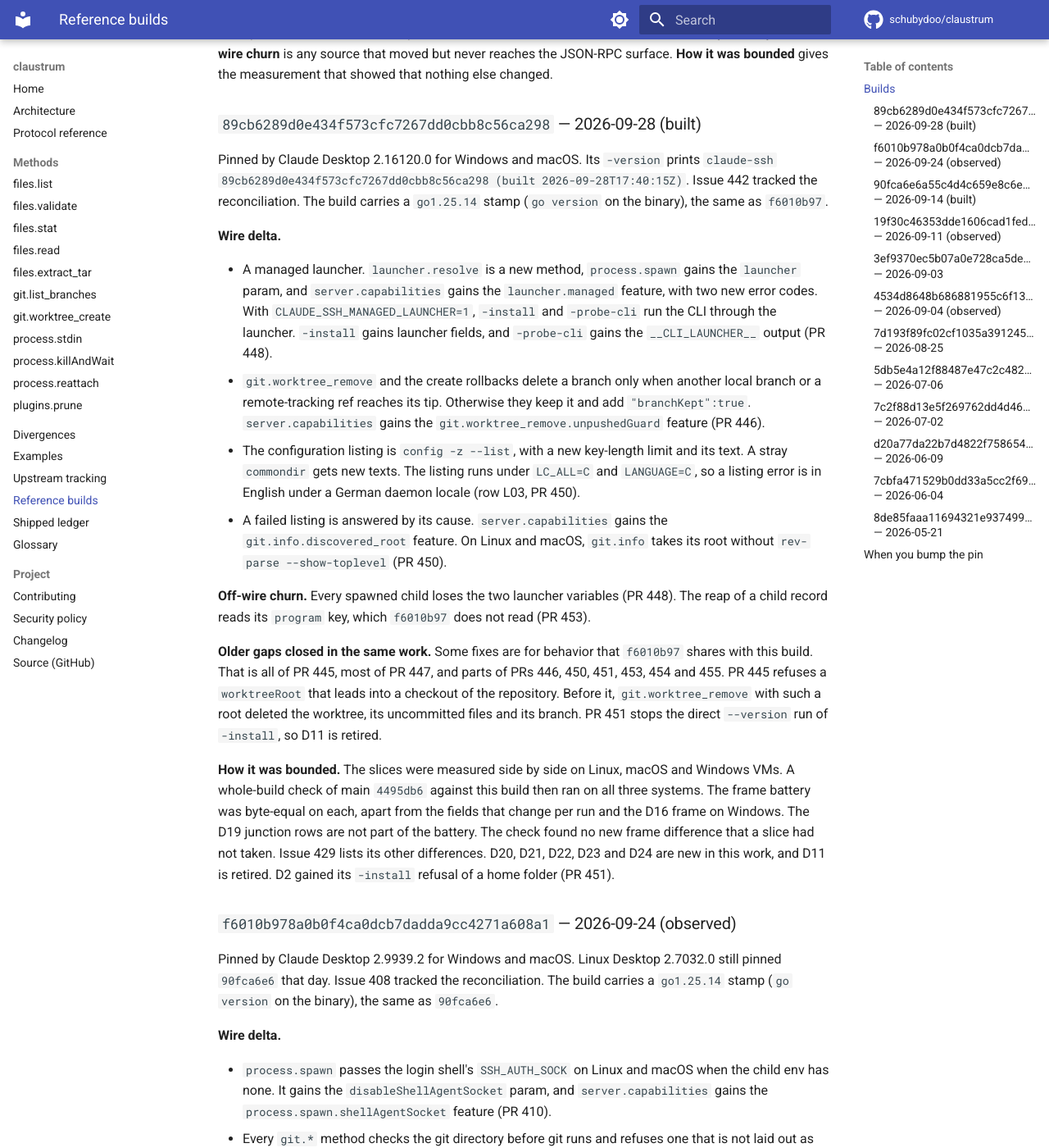
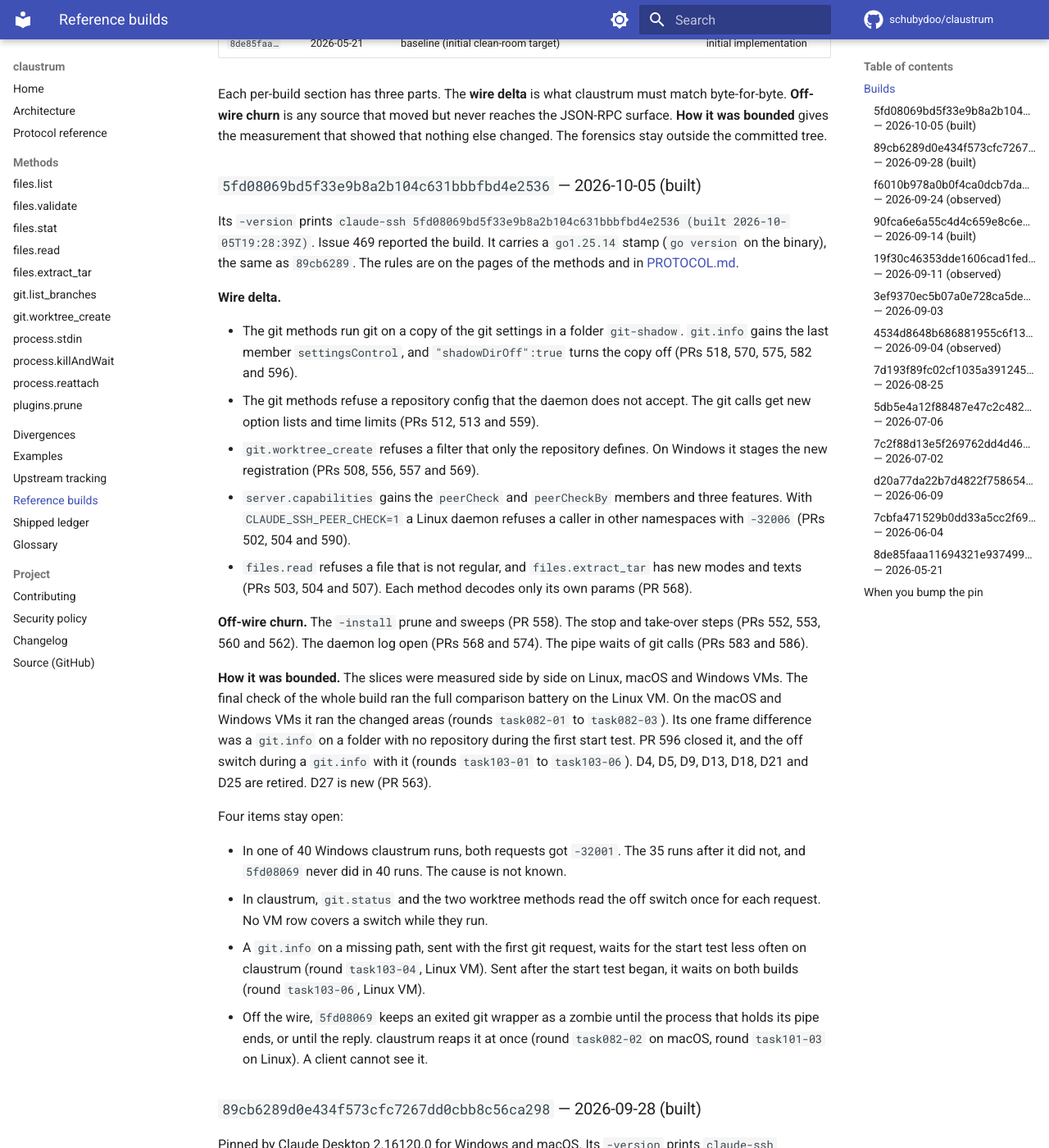
Before and after one commit to schubydoo/claustrum, an MkDocs documentation site: the page built from docs/REFERENCE-BUILDS.md, in a window 1280 px wide and 1400 px high, scrolled down 1296 px. Shown: the whole window at 82% size. Built offline with MkDocs 1.6.1 and Material for MkDocs 9.7.7, drawn with Linux system fonts in a browser that asks for light colours; comment, search, counter and statistics services are not loaded; some of the changed text lies outside the part shown.

Commit message:
chore: pin reference build 5fd08069 (#597)
scripts/UPSTREAM_SHA now names 5fd08069, the build of issue 469.
docs/REFERENCE-BUILDS.md gains its row and section: the wire delta, the
off-wire churn, the PRs 502 to 596 that reconciled it, how the final
check was bounded (rounds task082-01 to -03 and task103-01 to -06), and
four open items. To stay at the word limit of that page, older sections
lose history of older builds. The pin lines of UPSTREAM-TRACKING.md and
two method pages name the new pin, and the rows that only 89cb6289
measured say that 5fd08069 is not measured there.

Co-Authored-By: Claude Opus 5.5 <noreply@anthropic.com>

```diff
--- a/docs/REFERENCE-BUILDS.md
+++ b/docs/REFERENCE-BUILDS.md
@@ -21,6 +21,7 @@ release.
 
 | Reference SHA | Built (UTC) | Wire changes | Reconciled in |
 |---|---|---|---|
+| `5fd08069…` | 2026-10-05 (built) | the `settingsControl` member, new `server.capabilities` members and features, the `-32006` refusal, and new `git.*` and `files.*` texts. See below | [PRs 502–596](https://github.com/schubydoo/claustrum/pull/596) |
 | `89cb6289…` | 2026-09-28 (built) | one new method, one new `process.spawn` param, two new error codes, new `-install` and `-probe-cli` output, three new `server.capabilities` features, the `branchKept` member and new `git.*` texts. See below | [PRs 445–455](https://github.com/schubydoo/claustrum/pull/455) |
 | `f6010b97…` | 2026-09-24 (observed) | several frame changes in `git.*`, one new `process.spawn` param and one new `server.capabilities` feature. See below | [PRs 410–427](https://github.com/schubydoo/claustrum/pull/427) |
 | `90fca6e6…` | 2026-09-14 (built) | no surface change. claustrum made 7 changes, 3 of them client-visible and 1 of those on a frame. See below | [PRs 387–392](https://github.com/schubydoo/claustrum/pull/392) |
@@ -37,7 +38,59 @@ release.
 Each per-build section has three parts. The **wire delta** is what claustrum
 must match byte-for-byte. **Off-wire churn** is any source that moved but never
 reaches the JSON-RPC surface. **How it was bounded** gives the measurement that
-showed that nothing else changed.
+showed that nothing else changed. The forensics stay outside the committed tree.
+
+### `5fd08069bd5f33e9b8a2b104c631bbbfbd4e2536` — 2026-10-05 (built)
+
+Its `-version` prints
+`claude-ssh 5fd08069bd5f33e9b8a2b104c631bbbfbd4e2536 (built 2026-10-05T19:28:39Z)`.
+Issue 469 reported the build. It carries a `go1.25.14` stamp (`go version` on
+the binary), the same as `89cb6289`. The rules are on the pages of the methods
+and in [PROTOCOL.md](PROTOCOL.md).
+
+**Wire delta.**
+
+- The git methods run git on a copy of the git settings in a folder
+  `git-shadow`. `git.info` gains the last member `settingsControl`, and
+  `"shadowDirOff":true` turns the copy off (PRs 518, 570, 575, 582 and 596).
+- The git methods refuse a repository config that the daemon does not accept.
+  The git calls get new option lists and time limits (PRs 512, 513 and 559).
+- `git.worktree_create` refuses a filter that only the repository defines. On
+  Windows it stages the new registration (PRs 508, 556, 557 and 569).
+- `server.capabilities` gains the `peerCheck` and `peerCheckBy` members and three
+  features. With
+  `CLAUDE_SSH_PEER_CHECK=1` a Linux daemon refuses a caller in other namespaces
+  with `-32006` (PRs 502, 504 and 590).
+- `files.read` refuses a file that is not regular, and `files.extract_tar` has
+  new modes and texts (PRs 503, 504 and 507). Each method decodes only its own
+  params (PR 568).
+
+**Off-wire churn.** The `-install` prune and sweeps (PR 558). The stop and
+take-over steps (PRs 552, 553, 560 and 562). The daemon log open (PRs 568 and
+574). The pipe waits of git calls (PRs 583 and 586).
+
+**How it was bounded.** The slices were measured side by side on Linux, macOS
+and Windows VMs. The final check of the whole build ran the full comparison
+battery on the Linux VM. On the macOS and Windows VMs it ran the changed areas
+(rounds `task082-01` to `task082-03`). Its one frame difference was a
+`git.info` on a folder with no repository during the first start test. PR 596
+closed it, and the off switch during a `git.info` with it (rounds `task103-01`
+to `task103-06`). D4, D5, D9, D13, D18, D21 and D25 are retired. D27 is new
+(PR 563).
+
+Four items stay open:
+
+- In one of 40 Windows claustrum runs, both requests got `-32001`. The 35 runs
+  after it did not, and `5fd08069` never did in 40 runs. The cause is not known.
+- In claustrum, `git.status` and the two worktree methods read the off switch
+  once for each request. No VM row covers a switch while they run.
+- A `git.info` on a missing path, sent with the first git request, waits for
+  the start test less often on claustrum (round `task103-04`, Linux VM). Sent after the start test began, it
+  waits on both builds (round `task103-06`, Linux VM).
+- Off the wire, `5fd08069` keeps an exited git wrapper as a zombie until the
+  process that holds its pipe ends, or until the reply. claustrum reaps it at
+  once (round `task082-02` on macOS, round `task101-03` on Linux). A client
+  cannot see it.
 
 ### `89cb6289d0e434f573cfc7267dd0cbb8c56ca298` — 2026-09-28 (built)
 
@@ -332,15 +369,11 @@ byte-identical between claustrum and the reference. Windows is byte-identical ap
 the documented D16 divergence (git.status of a linked worktree). The other is the
 shared Windows worktree-timeout timing race, which the reference exhibits too.
 
-**Reconciled in.** PRs 314–333.
-
 ### `7d193f89fc02cf1035a391245312e34ad419f63e` — 2026-08-25
 
 Pinned by Claude Desktop for Linux `1.37937.1`. A large build that rebuilt the
 session-worktree surface. Seven wire changes, all matched byte-for-byte. Four are
-listed below. The other three are the `git.status` untracked handling, the
-`worktree_remove` registration prune, and the `worktree_remove` locked-worktree
-refusal. The off-wire git rewrite and VM probes surfaced those three.
+listed first, and three more after them.
 
 **Missed at first.** This build also checks a supplied `-cli-checksum` against
 the `-cli-zst` blob. That change was reconciled later, under issue 408.
@@ -387,11 +420,7 @@ The empty `worktreePath` messages ("failed to create parent directory: \"\" does
 name a directory" on create, "failed to remove worktree: \"\" does not name a directory"
 on remove) are matched too.
 
-Three of these were found by matching the OFF-wire git-invocation rewrite (below)
-and by VM probes, rather than by the frame battery. Those three are the `git.status`
-untracked handling, the `worktree_remove` registration prune, and the
-`worktree_remove` locked-worktree refusal. The frame battery's top-level-untracked
-and non-locked-worktree fixtures did not exercise them.
+The frame battery did not reach the other three:
 
 - `git.status` untracked files. `--untracked-files=all` lists an untracked file
   inside an untracked directory individually (`?? sub/u.txt`) rather than as the
@@ -423,21 +452,14 @@ the read-tree worktree checkout are process-shape that produces identical output
 are matched for the observable and security behavior, but not reproduced
 command-for-command.
 
-`git.worktree_remove` is an off-wire exception. The reference implements it as a
-hardened `rev-parse --absolute-git-dir`. It also deletes the worktree and its
-`$GIT_DIR/worktrees/<name>` registration directly from the filesystem. It also deletes
-the branch with a hardened `update-ref`. It runs no `git worktree remove` at all. Claustrum then ran an unhardened
-`git worktree remove --force` with an `os.RemoveAll` fallback for the worktree itself.
-Since the `f6010b97` reconciliation, claustrum deletes the tree and the entry itself, as
-the reference does. See [PROTOCOL.md](PROTOCOL.md) → `git.worktree_remove`.
-Its branch delete now matches the reference: a raw `update-ref --no-deref -d`. It was
-`git branch -D`, which also dropped the branch's `[branch "<name>"]` config section, where
-the reference leaves it. Both now spare it, measured against 4534d86. Both yield
-byte-identical frames on every probed case (locked refusal, non-worktree delete, stale
-re-create, normal removal). The residual difference was the worktree-removal
-mechanism, and that difference was off-wire on those cases. On other rows the old
-mechanism was wire-visible, for example a partial delete failure and a symbolic-link
-leaf. See [PROTOCOL.md](PROTOCOL.md) → `git.worktree_remove`.
+`git.worktree_remove` is an off-wire exception. The reference runs a hardened
+`rev-parse --absolute-git-dir`. It deletes the worktree and its
+`$GIT_DIR/worktrees/<name>` registration from the filesystem, and the branch with a
+hardened `update-ref`. It runs no `git worktree remove` at all. Since PR 331
+claustrum deletes the branch with `update-ref --no-deref -d`, and both keep the
+`[branch "<name>"]` config section (measured against 4534d86). Since the
+`f6010b97` reconciliation claustrum deletes the tree and the entry itself. See
+[PROTOCOL.md](PROTOCOL.md) → `git.worktree_remove`.
 
 Beyond git, the build adds a daemon-to-daemon reconnect handoff
 and idle-connection management (the SSH-reliability items in the Desktop changelog).
@@ -451,9 +473,8 @@ exactly two levels under the root. An ownership and writability check runs on th
 root. The `<directory>` level must start out empty. A 285-byte
 `.claude-managed-worktrees` marker is written at that `<directory>` level. A separate
 check refuses a `baseRepo` that itself sits under a managed-worktrees marker
-(`errorCode:"nested_base_repo"`). Both are reproduced and measured byte-for-byte
-against `7d193f89` on an ephemeral VM. That VM covered the external-worktree refusals,
-the marker body, and the nested-base-repo refusal through a planted marker.
+(`errorCode:"nested_base_repo"`). Both, with their refusals, are reproduced and measured byte-for-byte
+against `7d193f89` on an ephemeral VM.
 
 **How it was bounded.** The cross-binary frame battery reports claustrum ≡
 `7d193f89` byte-identical across the method suite. Every worktree, status and list edge
--- a/docs/UPSTREAM-TRACKING.md
+++ b/docs/UPSTREAM-TRACKING.md
@@ -144,7 +144,7 @@ the traffic of the real desktop client. This is the method:
   commit them.
 
 We last ran this capture against a then-pinned reference, `8de85faa`. That build is
-now well behind the current baseline, `89cb6289`. It used a real Desktop session and
+now well behind the current baseline, `5fd08069`. It used a real Desktop session and
 covered the full `process.*` lifecycle. That lifecycle included a >32 KiB output
 stream and a mid-stream disconnect and reconnect that drove `process.reattach`. The
 result was byte-identical for the methods that build exposed. The `server.capabilities`
@@ -312,8 +312,8 @@ traps that matter for telling drift from expected:
   equal. A kept
   folder there is D24, not drift.
 - The branch step of `git.worktree_remove` and of the create rollbacks splits the
-  pins. claustrum follows `89cb6289`, the build that `scripts/UPSTREAM_SHA`
-  names. Against `f6010b97`, `server.capabilities` differs by the
+  pins. claustrum follows `89cb6289`, the pin before `5fd08069`. `5fd08069` is
+  not measured in these rows. Against `f6010b97`, `server.capabilities` differs by the
   `git.worktree_remove.unpushedGuard` and `launcher.managed` features and by the
   `launcher.resolve` method. On remove, every kept case of the
   branch step differs. claustrum keeps the branch and adds `"branchKept":true`, where
@@ -338,10 +338,12 @@ traps that matter for telling drift from expected:
   step.
 - The managed launcher splits the pins the same way, not drift. claustrum follows
   `89cb6289`: `launcher.resolve`, the `process.spawn` `launcher` param, the child
-  env strip, and the gated launcher runs of `-install` and `-probe-cli`.
-  `f6010b97` has none of these. See [PROTOCOL.md](PROTOCOL.md) → launcher.*.
-- The peer check splits the builds, not drift. `scripts/UPSTREAM_SHA` names
-  `89cb6289`, and here claustrum follows `5fd08069`. `server.capabilities`
+  env strip, and the gated launcher runs of `-install` and `-probe-cli`. The one
+  exception is the Linux file test on a cache hit before a launcher run. It
+  follows `5fd08069` (see the `-install` prune and sweeps below). Other launcher
+  runs of `5fd08069` are not measured. `f6010b97` has none of these. See [PROTOCOL.md](PROTOCOL.md) → launcher.*.
+- The peer check splits the builds, not drift. claustrum follows `5fd08069`, the
+  build that `scripts/UPSTREAM_SHA` names. `server.capabilities`
   carries the `peerCheck` and `peerCheckBy` members and the `server.peer_check`
   and `git.shadow_dir` features. On Linux the daemon refuses a caller in other
   namespaces with `-32006`. The frames of `89cb6289` have no such member and no
@@ -352,8 +354,8 @@ traps that matter for telling drift from expected:
   calls have none for `0` (Linux VM). A child of `89cb6289` is not measured.
   Against `5fd08069` the measured peer check log lines differ by a level tag only
   (round `task011-02`, Linux VM). See [PROTOCOL.md](PROTOCOL.md) → server.*.
-- `files.extract_tar` splits the builds too, not drift. `scripts/UPSTREAM_SHA`
-  names `89cb6289`, and claustrum follows `5fd08069` in these places. Against
+- `files.extract_tar` splits the builds too, not drift. claustrum follows the pin
+  `5fd08069` in these places. Against
   `89cb6289` each of them differs in the measured rows:
   - `server.capabilities` lists `files.extract_tar.execBit` directly after
     `process.stdin.offset` (Linux, macOS and Windows VMs).
@@ -398,17 +400,17 @@ traps that matter for telling drift from expected:
   a folder with the exact name, and `5fd08069` into the folder with no dot or
   space (Windows VM). A `destDir` whose last name is the home folder by
   identity gets the home refusal. See [D2](DIVERGENCES.md#d2).
-- The `-install` prune and sweeps split the builds too, not drift. Against the
-  pin `89cb6289` they now follow `5fd08069`. Folders and links stay and take no
+- The `-install` prune and sweeps split the builds too, not drift. They follow
+  the pin `5fd08069`, not `89cb6289`. Folders and links stay and take no
   keep place. `x.zst`, `.fetch-d`, `p.zst.part` and empty folders stay in the
   sweeps. A `.blob-` file is not counted, a negative `-cli-keep` exits `0`, and
   the new CLI stays with `-cli-keep 0`. The blob timing, the `rename: ` prefix,
-  the Windows rename retry and the Linux launcher gate follow `5fd08069` too
-  ([PROTOCOL.md](PROTOCOL.md) → `-install`). A probe against the pin shows these
+  the Windows rename retry and the Linux file test of a cache hit follow `5fd08069` too
+  ([PROTOCOL.md](PROTOCOL.md) → `-install`). A probe against `89cb6289` shows these
   as a build split.
 - The git filters of the `git.worktree_create` checkout split the builds too,
-  not drift. `scripts/UPSTREAM_SHA` names `89cb6289`, and claustrum follows
-  `5fd08069`. In the state `fallback-git` and with `"shadowDirOff":true`
+  not drift. claustrum follows the pin `5fd08069`. In the state `fallback-git`
+  and with `"shadowDirOff":true`
   claustrum has no filter rule, as `5fd08069` (cells R-Q4f and R-Q4g of round `task084-01`, Linux VM). With
   `shadowDirOff` the rule is off, as before. Against
   `89cb6289` these answers differ:
@@ -517,14 +519,17 @@ traps that matter for telling drift from expected:
   - On Windows, two reply texts of a create whose `.git` becomes a file
     `gitdir: <X>` while the create runs (Windows VM).
 - The reap of a child record with a `program` key splits the pins too, off the
-  wire. claustrum follows `89cb6289`. On Linux, if the process runs `program` or
+  wire. claustrum follows `89cb6289`. `5fd08069` is not measured in these rows.
+  On Linux, if the process runs `program` or
   holds it as one whole argument, `89cb6289` accepts the record. Linux rows PG02a, PG02b,
   ED03a, ED03b, ED04a and ED04e show that. `f6010b97` sends no signal in rows ED03a
   to ED04e. That difference is not drift. See
   [PROTOCOL.md](PROTOCOL.md) → process.spawn.
 - The configuration listing, the stray `commondir` rules and the `git.info` root
-  split the pins too. claustrum follows `89cb6289` there. Against `f6010b97` these
-  differences are not drift:
+  split the pins too. claustrum follows `89cb6289` there. `5fd08069` is not
+  measured in these rows. In the state `shadow` the answers of
+  [The settings copy](PROTOCOL.md#the-settings-copy) come first. Against
+  `f6010b97` these differences are not drift:
   - `server.capabilities` carries `git.info.discovered_root`.
   - A stray `commondir` that reads `.` or `./` is served when its git directory is
     valid (rows T01, T02 and T11). With a bad `HEAD` it gets S3 (row T10a). A
@@ -728,8 +733,8 @@ Go 1.27 does exactly that. It enables the `jsonv2` GOEXPERIMENT by default
 UTF-8 byte as the literal U+FFFD character (bytes `EF BF BD`). Go 1.26
 and earlier emit the six-ASCII
 `\ufffd` escape, and so did the reference daemon at `5db5e4a`. The build pinned
-today, `89cb6289`, carries a go1.25.14 stamp (`go version` on the binary), so it
-emits the same escape. `files.read`
+today, `5fd08069`, carries a go1.25.14 stamp (`go version` on the binary), as
+`89cb6289` does. So it emits the same escape. `files.read`
 puts raw file bytes into the `content` string. Under Go 1.27, every read of a file
 holding a non-UTF-8 byte therefore diverges from the
 reference. `TestInheritedInvalidUTF8BecomesReplacementChar` and
--- a/docs/protocol/git-list-branches.md
+++ b/docs/protocol/git-list-branches.md
@@ -63,4 +63,4 @@ On Windows, a `path` with a junction before its last component does not resolve,
 
 ## Differences from the reference
 
-claustrum is built to answer as the reference daemon does. The pinned build `89cb6289` has no settings copy, and it answers a request with a failed test normally. claustrum follows `5fd08069` there. No entry of the divergence catalog applies to this method.
+claustrum is built to answer as the reference daemon does. The older build `89cb6289` has no settings copy, and it answers a request with a failed test normally. claustrum follows the pinned build `5fd08069` there. No entry of the divergence catalog applies to this method.
```
Also changed, not shown: other parts of docs/REFERENCE-BUILDS.md (+15 -39 lines), docs/protocol/files-extract-tar.md (+1 -1 lines), 1 other file.
